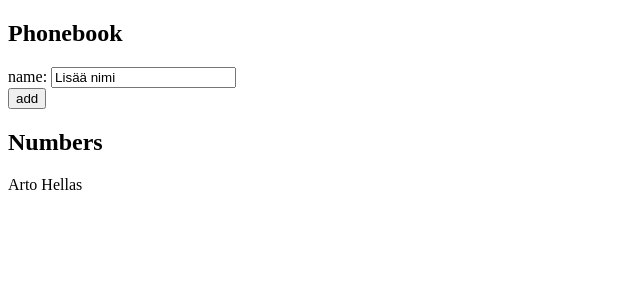
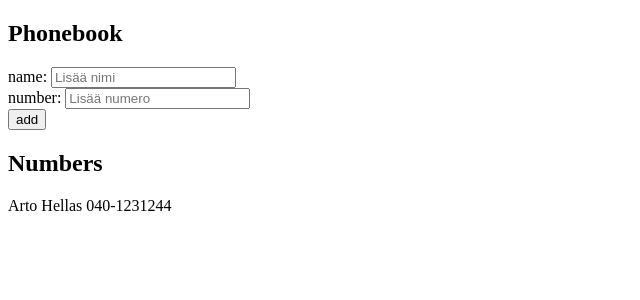
Before and after one commit to JJPouta/FSOpen2020, a React (Create React App) app in the folder osa2/puhelinluettelo/: page / in a window 1280 px wide. Shown: the top 300 px of the page, without its empty margins (0-640 px from the left). Built offline with nearby package versions, Linux system fonts and the light colour scheme.

Commit message:
2.8 valmis

```diff
--- a/osa2/puhelinluettelo/src/components/App.jsx
+++ b/osa2/puhelinluettelo/src/components/App.jsx
@@ -1,10 +1,9 @@
 import React, { useState } from 'react'
 
 
-const Persons = ({names}) => {
-
+const Persons = ({contacts}) => {
     return(<div>
-        {names.map(contact => <p key={contact.name}>{contact.name}</p>)}
+        {contacts.map(contact => <p key={contact.name}>{contact.name} {contact.number}</p>)}
     </div>)
 
 
@@ -12,9 +11,9 @@ const Persons = ({names}) => {
 
 const App = () => {
   const [ persons, setPersons] = useState([
-    { name: 'Arto Hellas' }
+    { name: 'Arto Hellas',number: "040-1231244" }
   ])
-  const [ newName, setNewName ] = useState('Lisää nimi')
+  const [ newContact, setNewContact ] = useState('')
 
   const addContact = (event) => {
     event.preventDefault()
@@ -23,37 +22,43 @@ const App = () => {
 
     persons.forEach(person => {
 
-      if(person.name === newName)
+      if(person.name === newContact.name)
       {
-        alert(`${newName} is already added to phonebook`)
+        alert(`${newContact.name} is already added to phonebook`)
         found = true
       }
     })
 
     if(!found)
     {
-      setPersons(persons.concat({name: newName}))
+      setPersons(persons.concat({name: newContact.name,number: newContact.number}))
     }
 
   }
 
   const handleChange = (event) => {
-    setNewName(event.target.value)
+    if(event.target.id === "nameInput")
+    {
+      setNewContact({...newContact, name: event.target.value})
+    }
+    else if(event.target.id === "numberInput")
+    {
+      setNewContact({...newContact, number: event.target.value})
+    }
   }
 
   return (
     <div>
       <h2>Phonebook</h2>
       <form>
-        <div>
-          name: <input value={newName} onChange={handleChange}/>
-        </div>
+        <div>name: <input id="nameInput" placeholder="Lisää nimi" onChange={handleChange}/></div>
+        <div>number: <input id="numberInput" placeholder="Lisää numero" onChange={handleChange}/></div>
         <div>
           <button type="submit" onClick={addContact}>add</button>
         </div>
       </form>
       <h2>Numbers</h2>
-      <Persons names={persons}/>
+      <Persons contacts={persons}/>
     </div>
   )
 
```
